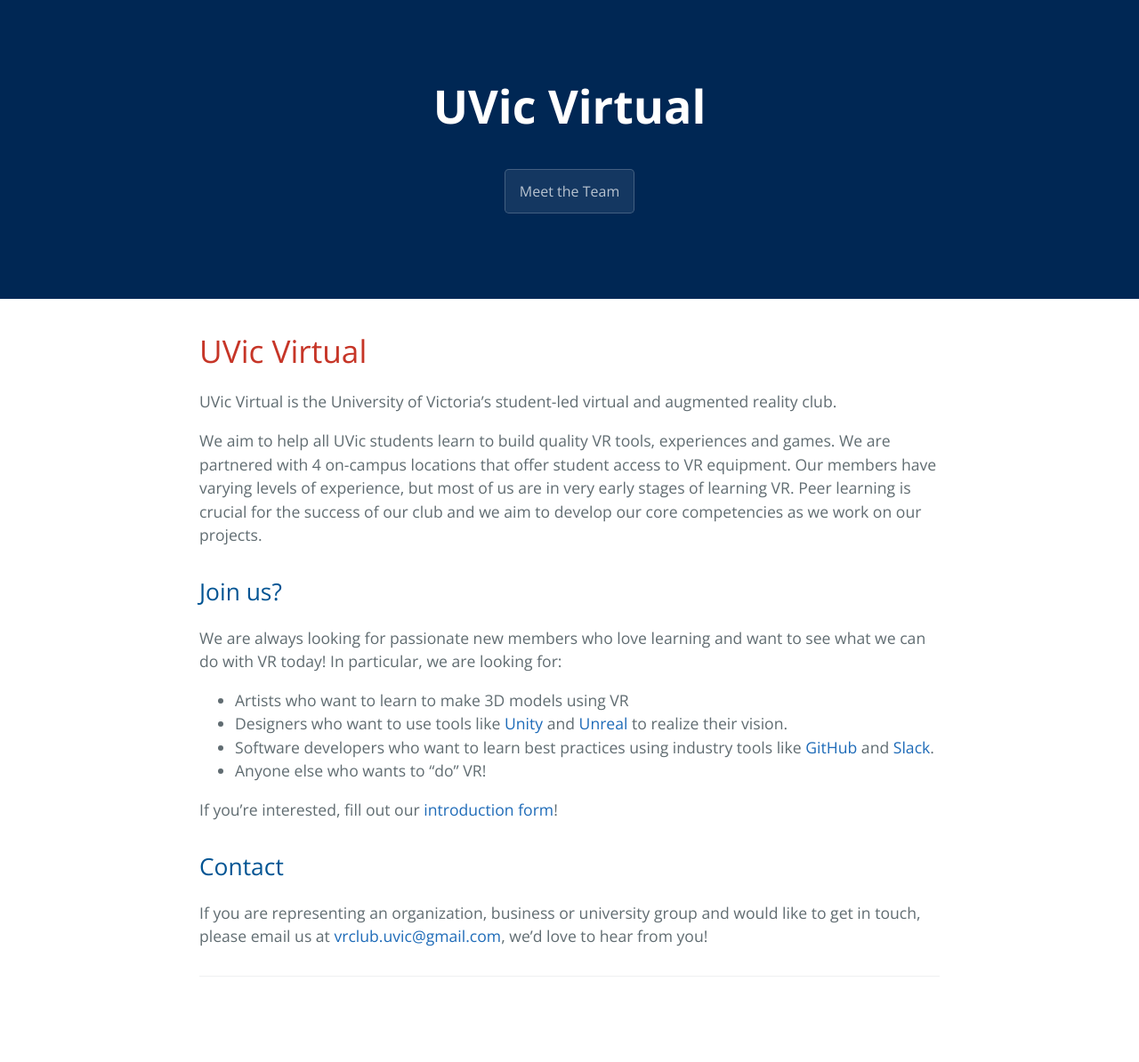
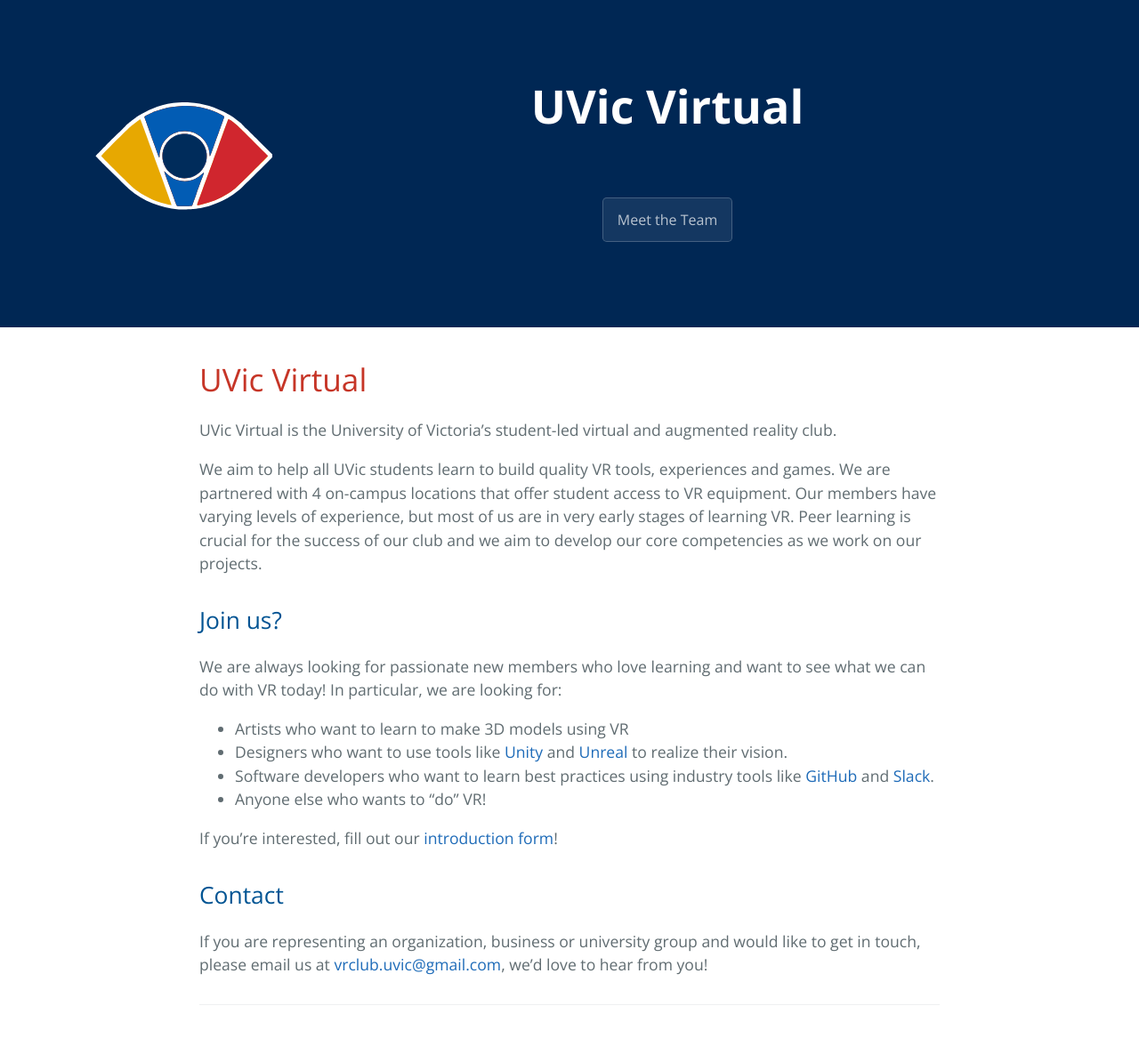
Before and after one commit to uvic-virtual/uvic-virtual.github.io, a Jekyll site: the page built from README.md, in a window 1280 px wide. Shown: the whole page at 89% size. Built offline with Jekyll 4.4.1, drawn with Linux system fonts in a browser that asks for light colours; our own code applies the rules of GitHub Pages for plain Markdown files; the repository's description, which GitHub fills in, is left out; before the commit the page ends 1162 px from its top, so only the background shows below that.

Commit message:
Added logo to site, is still not centered properly at wide resolutions, works fine in middle - small resolutions

```diff
--- a/_layouts/default.html
+++ b/_layouts/default.html
@@ -10,9 +10,15 @@
   </head>
   <body>
     <section class="page-header">
-      <h1 class="project-name">{{ site.title | default: site.github.repository_name }}</h1>
-      <h2 class="project-tagline">{{ site.description | default: site.github.project_tagline }}</h2>
+	<div width: 33.33% style = "float: left">
+	  <img src="..\uvic_virtual_logo_outlined.svg" height =200 hspace = 10 style = "vertical-align: middle; display: inline-block"  >
+    </div>
+	<div width: 66.66% >
 
+	  <h1 class="project-name"> {{ site.title | default: site.github.repository_name }}</h1>
+
+	  <h2 class="project-tagline">{{ site.description | default: site.github.project_tagline }}</h2>
+    </div>
         <a href="/Team" class="btn">Meet the Team</a>
         <!-- <a href="/Projects" class="btn">Projects</a> -->
         <!--<a href="{{ site.github.tar_url }}" class="btn">Download .tar.gz</a>-->
--- a/_sass/jekyll-theme-cayman.scss
+++ b/_sass/jekyll-theme-cayman.scss
@@ -124,7 +124,7 @@ a {
 }
 
 .project-tagline {
-  margin-bottom: 2rem;
+  margin-bottom: 4rem;
   font-weight: normal;
   opacity: 0.7;
 
```
Also changed, not shown: 6 other files.
